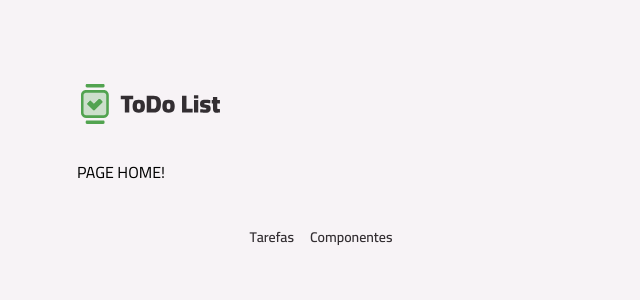
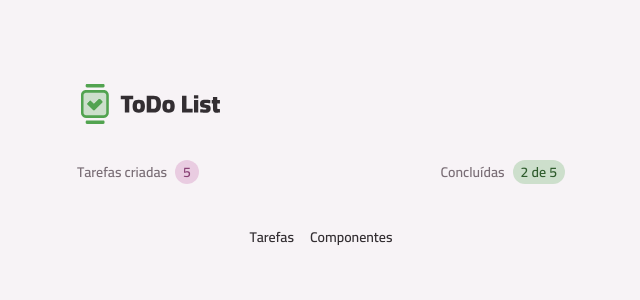
Before and after one commit to cristopherAndre/study-react-vite-todolist-spa-project, a React (Vite) app: page / in a window 1280 px wide. Shown: the top 300 px of the page, without its empty margins (319-959 px from the left). Built offline with nearby package versions, Linux system fonts and the light colour scheme.

Commit message:
add tasks-summary component

```diff
--- /dev/null
+++ b/src/core-components/tasks-summary.tsx
@@ -0,0 +1,22 @@
+import Badge from "../components/badge";
+import Text from "../components/text";
+
+export default function TasksSummary() {
+  return (
+    <>
+      <div className="flex items-center gap-2">
+        <Text className="!text-gray-300" variant="body-sm-bold">
+          Tarefas criadas
+        </Text>
+        <Badge variant="secondary">5</Badge>
+      </div>
+
+      <div className="flex items-center gap-2">
+        <Text className="!text-gray-300" variant="body-sm-bold">
+          Concluídas
+        </Text>
+        <Badge variant="primary">2 de 5</Badge>
+      </div>
+    </>
+  );
+}
--- a/src/pages/page-home.tsx
+++ b/src/pages/page-home.tsx
@@ -1,5 +1,13 @@
 import Container from "../components/container";
+import TasksSummary from "../core-components/tasks-summary";
+
 
 export default function PageHome() {
-  return <Container>PAGE HOME!</Container>;
+  return (
+    <Container as="article" className="space-y-3">
+      <header className="flex items-center justify-between">
+        <TasksSummary />
+      </header>
+    </Container>
+  );
 }
```
